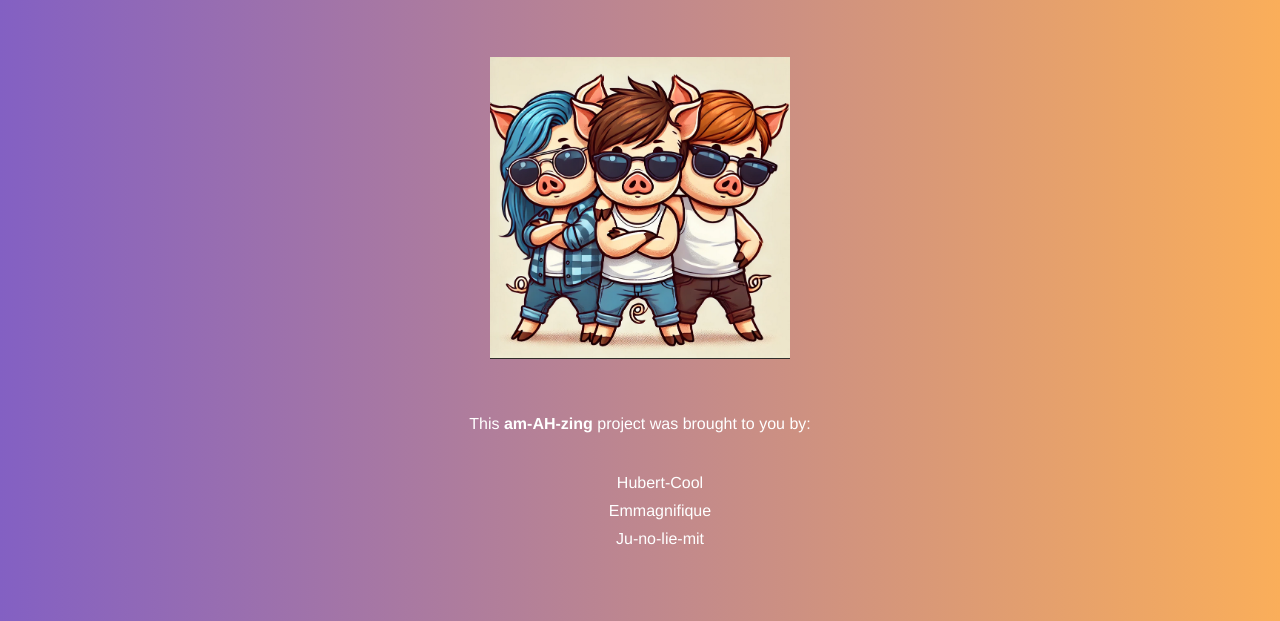
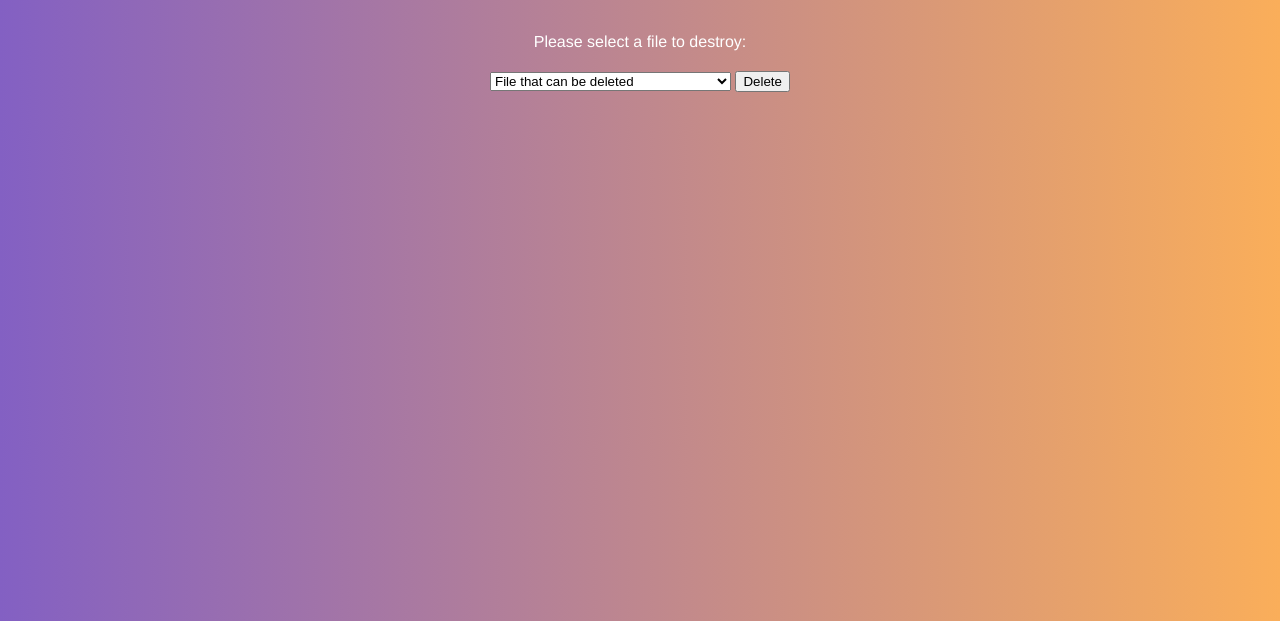
Before and after one commit to Hubert-Vecchioli/Webserv, a plain HTML site: page web/destroyer.html in a window 1280 px wide. Shown: the part 179-800 px from the top of the page. Drawn offline with Linux system fonts and the light colour scheme.

Commit message:
[MOD] update on cgis

```diff
--- a/web/destroyer.html
+++ b/web/destroyer.html
@@ -21,13 +21,16 @@
 		</header>
 		<main>
 			<h1>Destroyer</h1>
-			<img src="images/pigs.png" width="300" alt="Photo of us three" />
-			<p>This <strong>am-AH-zing</strong> project was brought to you by:</p>
-			<ul class="pointer-list">
-				<li><a href="mailto: hvecchio@student.42.fr">Hubert-Cool</a></li>
-				<li><a href="mailto: ebesnoin@student.42.fr">Emmagnifique</a></li>
-				<li><a href="mailto: jblaye@student.42.fr">Ju-no-lie-mit</a></li>
-			</ul>
+			<p>Please select a file to destroy:</p>
+			<form id="deleteForm" method="post" action="../cgi-bin/destroyer.sh">
+				<select id="mySelect" name="option">
+				  <option value="fileok1">File that can be deleted</option>
+				  <option value="fileok2">File that can be deleted 2</option>
+				  <option value="filenok1">File without appropriate authorization</option>
+				  <option value="filenok2">File that does not exist</option>
+				</select>
+				<button type="submit">Delete</button>
+			  </form>
 		</main>
 	</body>
 </html>
```
Also changed, not shown: web/set_color.html (+1 -1 lines), 3 other files.
